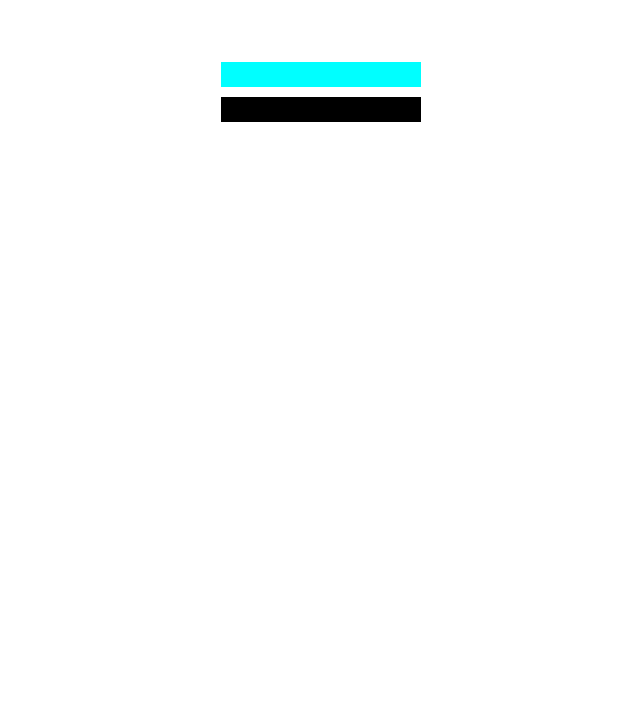
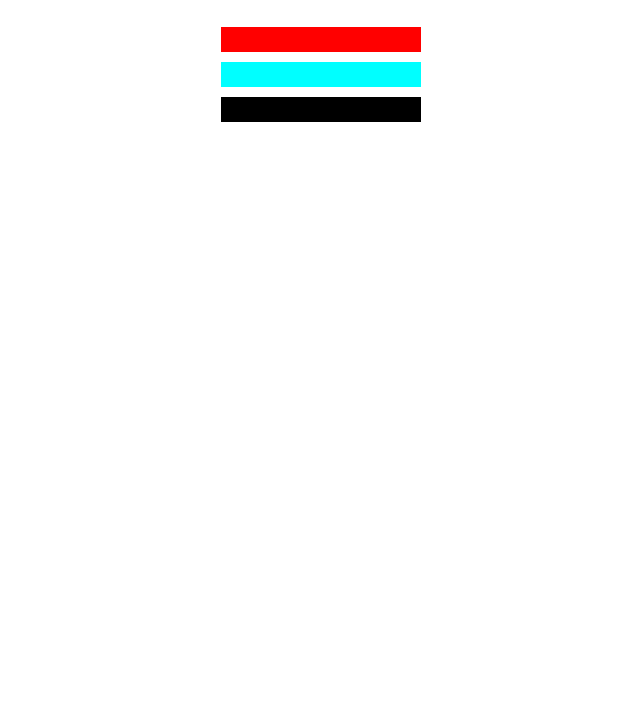
Before and after one commit to F10S4NT/responsive-web-design, a plain HTML site: page 03-CSS-COLORS-MAKER/index.html in a window 1280 px wide. Shown: the part 73-800 px from the top of the page, without its empty margins (319-959 px from the left). Drawn offline with Linux system fonts and the light colour scheme.

Commit message:
cmabio de nombre de one a red

```diff
--- a/03-CSS-COLORS-MAKER/style.css
+++ b/03-CSS-COLORS-MAKER/style.css
@@ -13,7 +13,7 @@ h1 {
   margin: 10px auto;
 }
 
-.one {
+.red {
   background-color: rgb(255,0,0);
 }
 .two {
```
